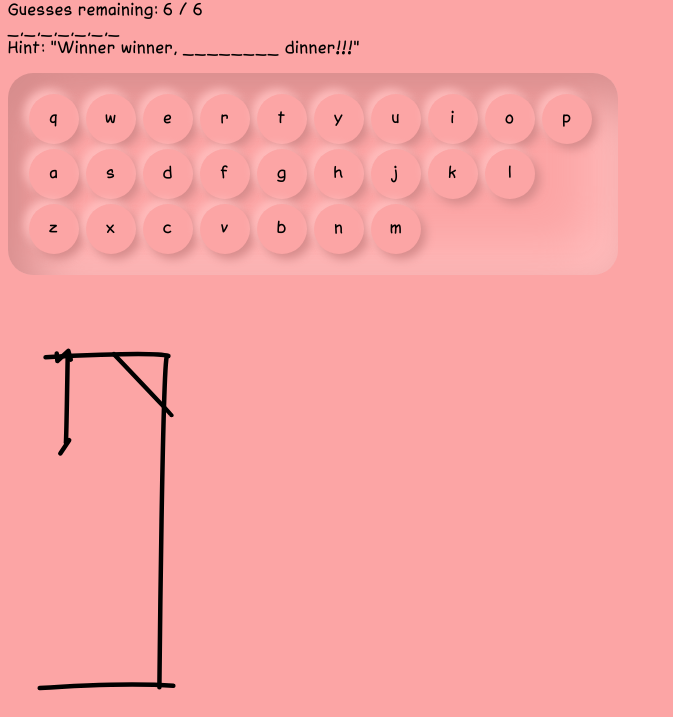
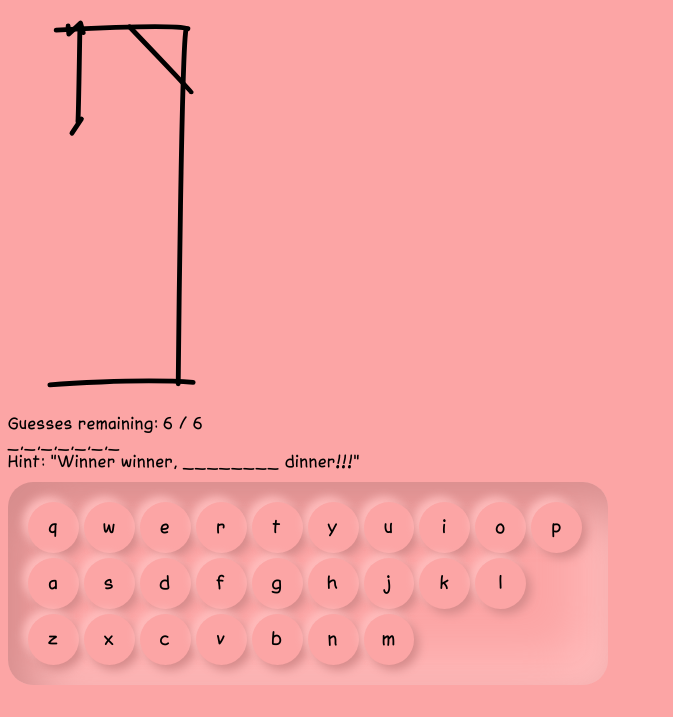
Before and after one commit to ansonYam/hangman-game, a plain HTML site: page index.html in a window 1280 px wide. Shown: the part 83-800 px from the top of the page, without its empty margins (0-673 px from the left). Drawn offline with nearby package versions, Linux system fonts and the light colour scheme.

Commit message:
Adjust height/width constraints

```diff
--- a/css/abstracts/_mixins.scss
+++ b/css/abstracts/_mixins.scss
@@ -11,7 +11,7 @@
 }
 
 @mixin desktop {
-    @media screen and (min-width: #{$desktop-width}) {
+    @media screen and (min-width: #{$tablet-width}) {
         @content;
     }
 }
--- a/css/abstracts/_variables.scss
+++ b/css/abstracts/_variables.scss
@@ -5,6 +5,5 @@ $lighter-color:  #d68c8c;
 $lightest-color: #ffbebe;
 
 // widths for media queries
-$mobile-width: 400px;
+$mobile-width: 550px;
 $tablet-width: 700px;
-$desktop-width: 1000px;
--- a/css/components/_button.scss
+++ b/css/components/_button.scss
@@ -4,7 +4,6 @@ button {
     background: $light-color;
     box-shadow: 5px 5px 10px $lighter-color,
         -5px -5px 10px $lightest-color;
-    font-size: 16px;
     font-family: 'Qdbetter';
     letter-spacing: 1.5px;
 
--- a/css/components/_keyboard.scss
+++ b/css/components/_keyboard.scss
@@ -4,9 +4,4 @@
     box-shadow: inset 25px 25px 50px $lighter-color,
         inset -25px -25px 50px $lightest-color;
     padding: 20px;
-
-    button {
-        height: 50px;
-        width: 50px;
-    }
 }
--- a/css/layout/_grid.scss
+++ b/css/layout/_grid.scss
@@ -1,46 +1,63 @@
+html,
+body {
+    // minimum width for keybaord keys to stay in 3 rows
+    min-width: 380px;
+}
+
 main {
-    display: grid;
-    gap: 15px;
+    display: flex;
+    flex-direction: column;
+    height: 95vh;
+}
+
+#game_state, #modal, #modal button {
+    font-size: 18px;
 }
 
 #keyboard {
     display: grid;
-    gap: 3px;
-    grid-template-rows: repeat(3, 1fr);
-    width: 610px;
+    gap: 5px;
+    margin-top: 10px;
+    max-width: 600px;
+    width: 100%;
 
     button {
-        margin: 1px;
+        aspect-ratio: 1 / 1;
+        font-size: 18px;
+        width: calc(100% / 11);
     }
 }
 
 #hangman {
-    position: static;
+    display: flex;
+    flex: 1;
+    position: relative;
 
     svg {
-        // not every screen will have my screen height
-        height: 45vh;
+        height: 95%;
         position: absolute;
-        bottom: 10px;
+        top: 10px;
         left: 10px;
     }
 }
 
 @include mobile {
+    #game_state, #modal, #modal button {
+        font-size: 14px;
+    }
 
-    // smaller buttons for small screens
     #keyboard {
         padding: 15px;
-        width: 350px;
 
         button {
-            font-size: 12px;
-            height: 25px;
-            width: 25px;
+            font-size: 14px;
+            width: calc(100% / 12);
         }
+    }
+
+    #modal-content {
+        width: 90%;
     }
 }
 
-@include desktop {
-    // wide screens different layout? center everything maybe
-}
+@include tablet {}
--- a/index.html
+++ b/index.html
@@ -14,51 +14,10 @@
 </head>
 
 <body>
-    <header>
-        <h1>Hangman</h1>
-    </header>
     <main>
-        <div id="game-state">
-            <div id="guesses"></div>
-            <div id="blanks"></div>
-            <div id="hint"></div>
-        </div>
-
-        <div id="keyboard">
-            <div class="row">
-                <button type="button" value="q">q</button>
-                <button type="button" value="w">w</button>
-                <button type="button" value="e">e</button>
-                <button type="button" value="r">r</button>
-                <button type="button" value="t">t</button>
-                <button type="button" value="y">y</button>
-                <button type="button" value="u">u</button>
-                <button type="button" value="i">i</button>
-                <button type="button" value="o">o</button>
-                <button type="button" value="p">p</button>
-            </div>
-            <div class="row">
-                <button type="button" value="a">a</button>
-                <button type="button" value="s">s</button>
-                <button type="button" value="d">d</button>
-                <button type="button" value="f">f</button>
-                <button type="button" value="g">g</button>
-                <button type="button" value="h">h</button>
-                <button type="button" value="j">j</button>
-                <button type="button" value="k">k</button>
-                <button type="button" value="l">l</button>
-            </div>
-            <div class="row">
-                <button type="button" value="z">z</button>
-                <button type="button" value="x">x</button>
-                <button type="button" value="c">c</button>
-                <button type="button" value="v">v</button>
-                <button type="button" value="b">b</button>
-                <button type="button" value="n">n</button>
-                <button type="button" value="m">m</button>
-            </div>
-        </div>
-
+        <header>
+            <h1>Hangman</h1>
+        </header>
         <!-- hangman svg adapted from https://c8.alamy.com/comp/W4603X/illustration-of-a-hanged-man-vector-dead-in-the-loop-metaphor-linear-style-illustration-for-website-or-presentation-the-end-the-finale-of-life-W4603X.jpg -->
         <div id="hangman">
             <svg id="gallows" viewBox="0 0 300 400" style="background-color:#ffffff00"
@@ -114,6 +73,47 @@
                 </g>
             </svg>
         </div>
+
+        <div id="game-state">
+            <div id="guesses"></div>
+            <div id="blanks"></div>
+            <div id="hint"></div>
+        </div>
+
+        <div id="keyboard">
+            <div class="row">
+                <button type="button" value="q">q</button>
+                <button type="button" value="w">w</button>
+                <button type="button" value="e">e</button>
+                <button type="button" value="r">r</button>
+                <button type="button" value="t">t</button>
+                <button type="button" value="y">y</button>
+                <button type="button" value="u">u</button>
+                <button type="button" value="i">i</button>
+                <button type="button" value="o">o</button>
+                <button type="button" value="p">p</button>
+            </div>
+            <div class="row">
+                <button type="button" value="a">a</button>
+                <button type="button" value="s">s</button>
+                <button type="button" value="d">d</button>
+                <button type="button" value="f">f</button>
+                <button type="button" value="g">g</button>
+                <button type="button" value="h">h</button>
+                <button type="button" value="j">j</button>
+                <button type="button" value="k">k</button>
+                <button type="button" value="l">l</button>
+            </div>
+            <div class="row">
+                <button type="button" value="z">z</button>
+                <button type="button" value="x">x</button>
+                <button type="button" value="c">c</button>
+                <button type="button" value="v">v</button>
+                <button type="button" value="b">b</button>
+                <button type="button" value="n">n</button>
+                <button type="button" value="m">m</button>
+            </div>
+        </div>
     </main>
     <aside id="modal">
         <div id="modal-content">
```
Also changed, not shown: css/styles.css.
